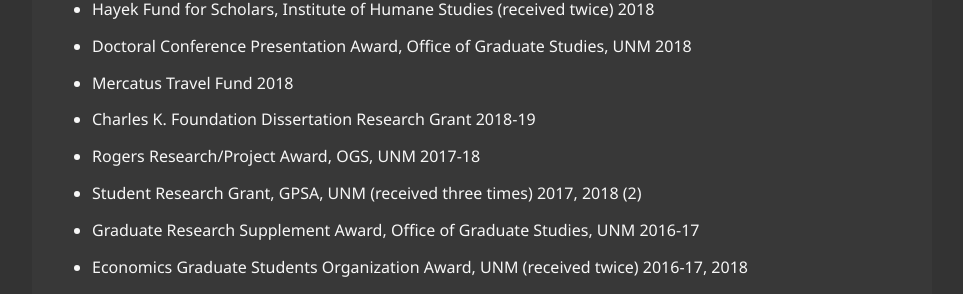
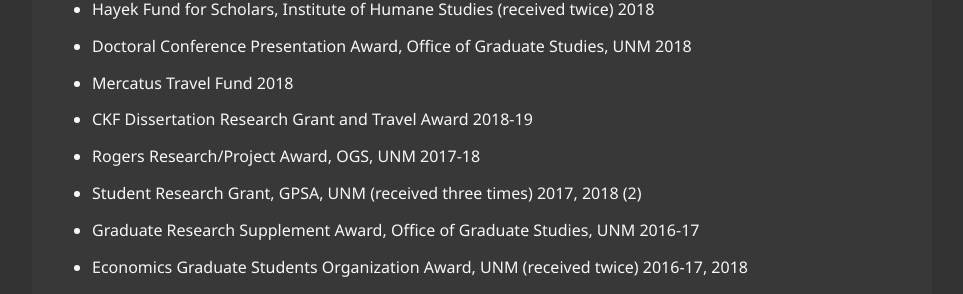
Before and after one commit to veeshanr/veeshanr.github.io, a Jekyll site: the page built from pages/award.md, in a window 1280 px wide. Shown: the part 479-773 px from the top of the page, without its empty margins (158-1121 px from the left). Built offline with Jekyll 4.4.1, drawn with Linux system fonts in a browser that asks for light colours.

Commit message:
Update award.md

```diff
--- a/pages/award.md
+++ b/pages/award.md
@@ -23,7 +23,7 @@
 - Hayek Fund for Scholars, Institute of Humane Studies (received twice) 2018
 - Doctoral Conference Presentation Award, Office of Graduate Studies, UNM 2018
 - Mercatus Travel Fund 2018
-- Charles K. Foundation Dissertation Research Grant 2018-19
+- CKF Dissertation Research Grant and Travel Award 2018-19
 - Rogers Research/Project Award, OGS, UNM 2017-18
 - Student Research Grant, GPSA, UNM (received three times) 2017, 2018 (2)
 - Graduate Research Supplement Award, Office of Graduate Studies, UNM 2016-17
```
